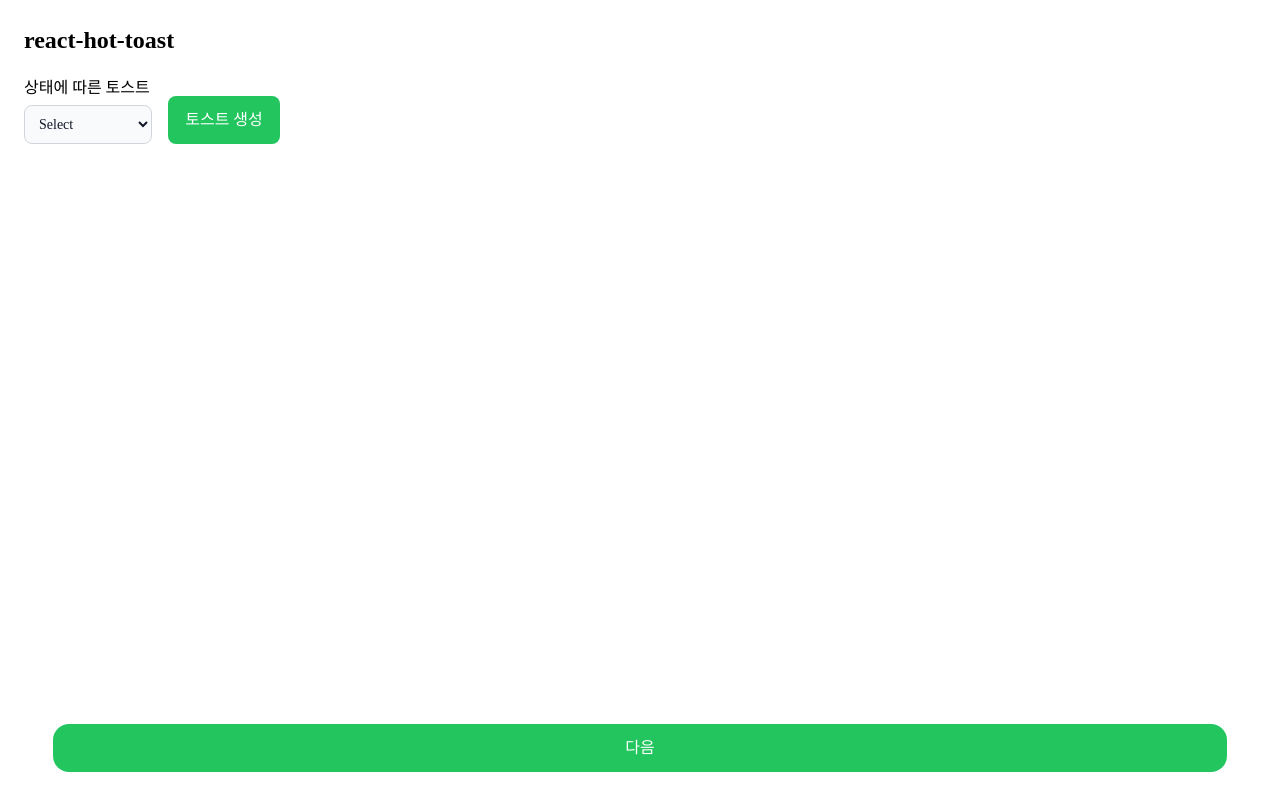
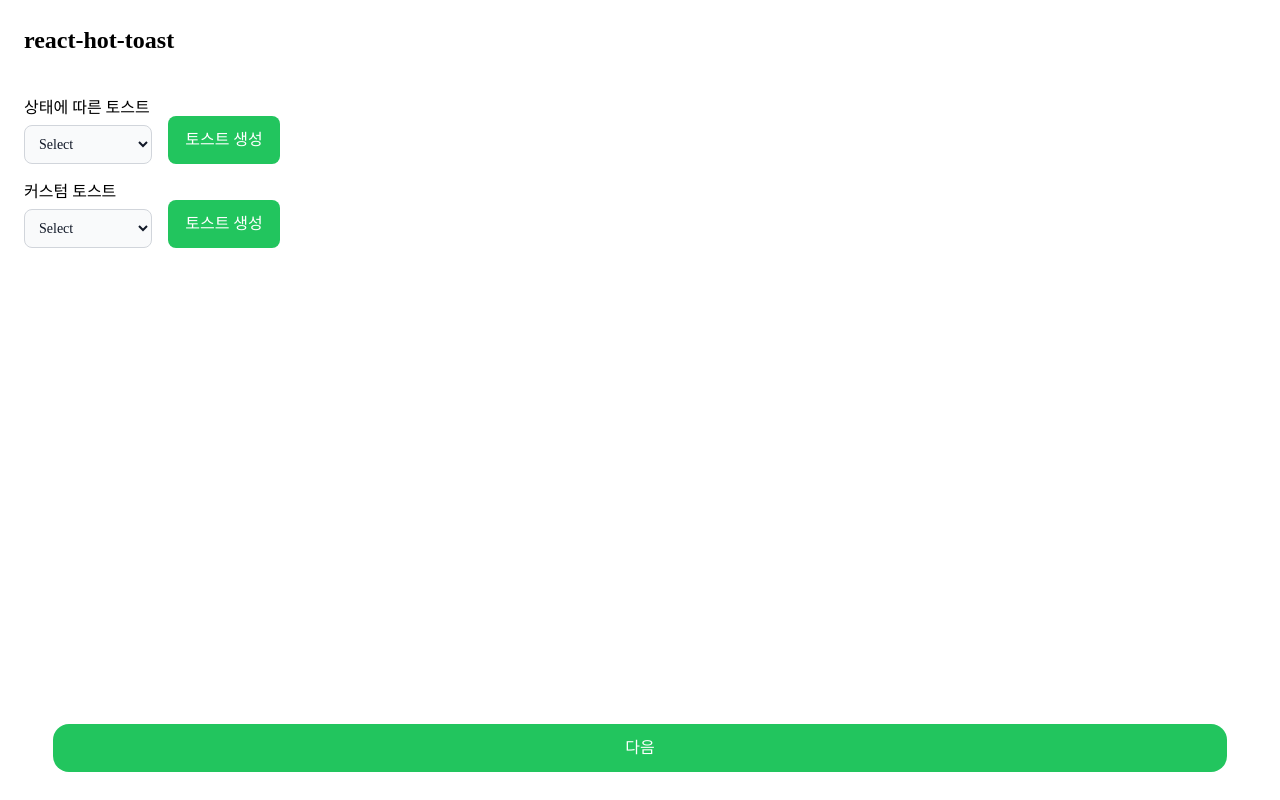
Before and after one commit to superb77/toast-compare, a React (Create React App) app: page /hot-toast in a window 1280 px wide. Built offline with nearby package versions, Linux system fonts and the light colour scheme.

Commit message:
feat: 위치에 따른 토스트

```diff
--- /dev/null
+++ b/src/components/CustomToast.tsx
@@ -0,0 +1,57 @@
+import { useState } from 'react';
+import toast from 'react-hot-toast';
+import { Button, SelectBox } from 'common';
+
+type Position = "top-left" | "top-center" | "top-right" | "bottom-left" | "bottom-center" | "bottom-right";
+
+export function CustomToast() {
+  const [position, setPosition] = useState<Position>("top-left");
+
+  const options = [
+    "top-left",
+    "top-center",
+    "top-right",
+    "bottom-left",
+    "bottom-center",
+    "bottom-right",
+  ]
+
+  const onClick = () => {
+    // 커스텀 토스트의 경우 기본 스타일이 적용되지 않는다.
+    toast.custom(
+      (t) => (
+        <div
+          className="rounded-md bg-white shadow-lg p-4"
+          // style={} 스타일도 따로 지정 가능
+        >
+          <p className="font-bold">Custom Toast</p>
+          <p className="text-sm">With some description</p>
+          <button className="text-blue-300" onClick={() => toast.dismiss(t.id)}>Dismiss</button>
+        </div>
+      ),
+      {
+        duration: 3000,
+        position: position,
+        icon: '🦄',
+      }
+    );
+  }
+
+  const onChange = (e: React.ChangeEvent<HTMLSelectElement>) => setPosition(e.target.value as Position);
+
+
+  return (
+    <div className="mt-5">
+      <h3>커스텀 토스트</h3>
+      <div className="w-full flex items-end">
+        <SelectBox
+          selector="position"
+          options={options}
+          onChange={onChange}
+        />
+        <Button onClick={onClick} />
+      </div>
+    </div>
+  )
+
+}
--- a/src/components/StatusToast.tsx
+++ b/src/components/StatusToast.tsx
@@ -1,5 +1,5 @@
+import { useState } from 'react';
 import { Button, SelectBox } from 'common';
-import { useState } from 'react';
 import toast from 'react-hot-toast';
 
 export function StatusToast() {
@@ -35,7 +35,7 @@ export function StatusToast() {
   const onChange = (e: React.ChangeEvent<HTMLSelectElement>) => setStatus(e.target.value);
 
   return (
-    <>
+    <div className="mt-5">
       <h3>상태에 따른 토스트</h3>
       <div className="w-full flex items-end">
         <SelectBox
@@ -45,6 +45,6 @@ export function StatusToast() {
         />
         <Button onClick={onClick} />
       </div>
-    </>
+    </div>
   )
 }
--- a/src/components/index.ts
+++ b/src/components/index.ts
@@ -1 +1,2 @@
 export { StatusToast } from 'components/StatusToast';
+export { CustomToast } from 'components/CustomToast';
--- a/src/pages/HotToast.tsx
+++ b/src/pages/HotToast.tsx
@@ -1,6 +1,6 @@
 import { Toaster } from 'react-hot-toast';
 import { Layout } from 'common';
-import { StatusToast } from 'components';
+import { StatusToast, CustomToast } from 'components';
 
 
 export function HotToast() {
@@ -8,6 +8,7 @@ export function HotToast() {
     <Layout title="react-hot-toast" path="toastify">
       <div className="w-full h-full flex flex-col">
         <StatusToast />
+        <CustomToast />
       </div>
       <Toaster />
     </Layout>
```
